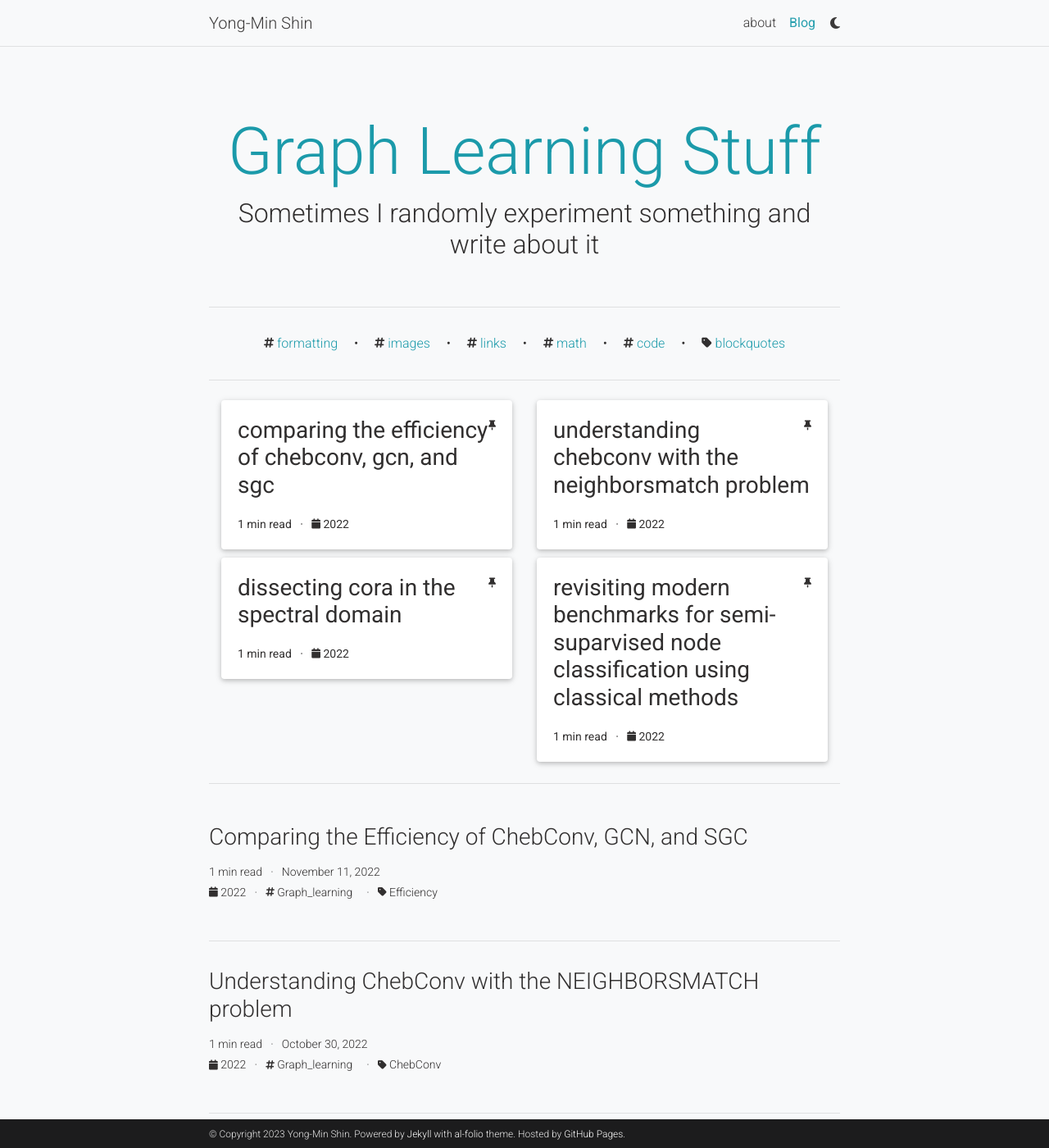
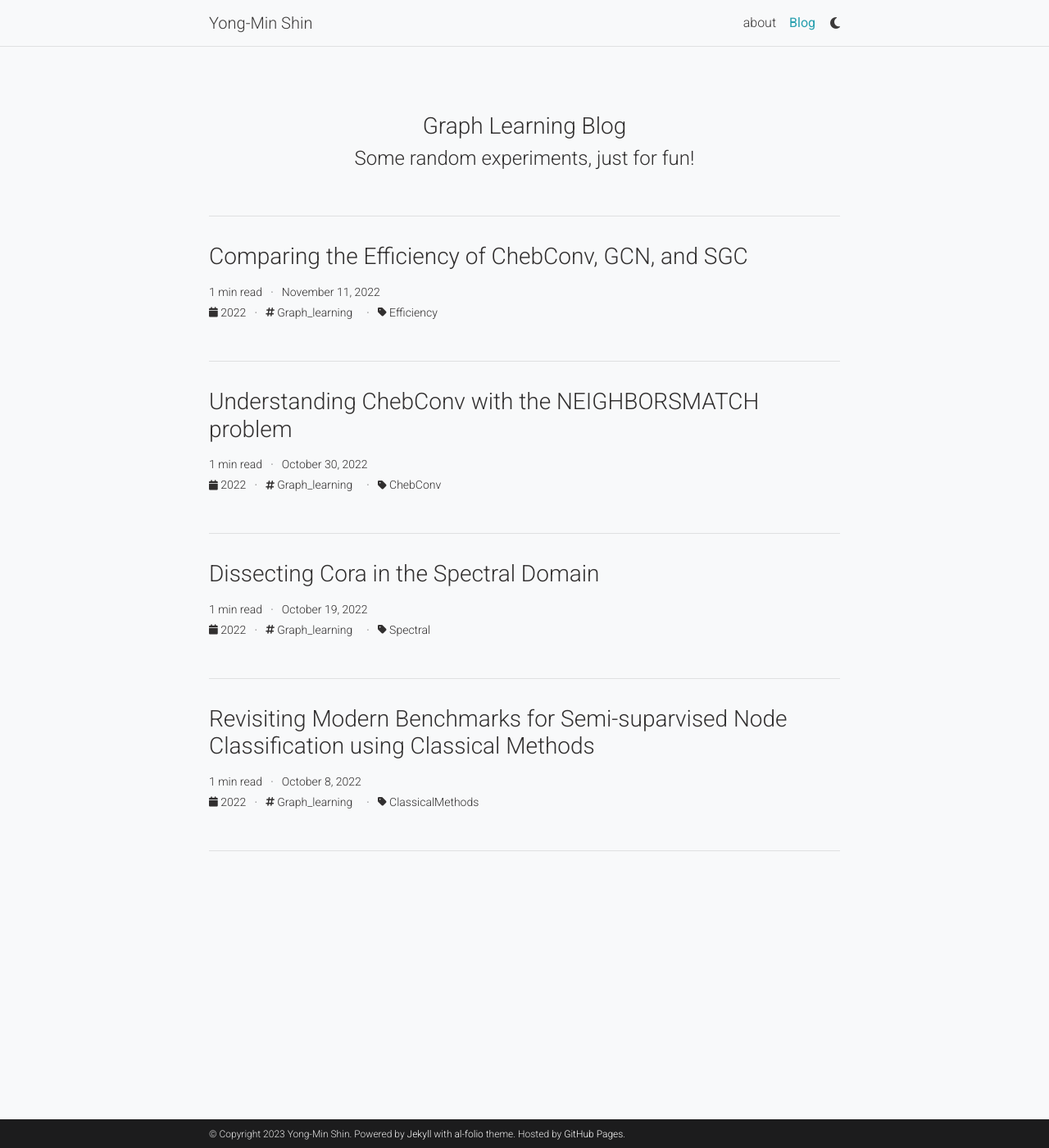
Before and after one commit to jordan7186/jordan7186.github.io, a Jekyll site: the page built from blog/index.html, in a window 1280 px wide and 1400 px high. Shown: the whole window at 82% size. Built offline with Jekyll 4.4.1, drawn with Linux system fonts in a browser that asks for light colours; the list of posts is cut into pages by our own code; comment, search, counter and statistics services are not loaded; a style sheet for code colours, icons or effects is not loaded.

Commit message:
clean up blog main

```diff
--- a/_config.yml
+++ b/_config.yml
@@ -119,9 +119,9 @@
 # Blog
 # -----------------------------------------------------------------------------
 
-blog_name: Graph Learning Stuff # blog_name will be displayed in your blog page
+blog_name: Graph Learning Blog # blog_name will be displayed in your blog page
 blog_nav_title: Blog # your blog must have a title for it to be displayed in the nav bar
-blog_description: Sometimes I randomly experiment something and write about it
+blog_description: Some random experiments, just for fun!
 permalink: /blog/:year/:title/
 
 # Pagination
--- a/blog/index.html
+++ b/blog/index.html
@@ -20,79 +20,12 @@
 
   {% if blog_name_size > 0 or blog_description_size > 0 %}
   <div class="header-bar">
-    <h1>{{ site.blog_name }}</h1>
-    <h2>{{ site.blog_description }}</h2>
+    <h3>{{ site.blog_name }}</h3>
+    <h4>{{ site.blog_description }}</h4>
   </div>
   {% endif %}
 
-  {% if site.display_tags or site.display_categories %}
-  <div class="tag-category-list">
-    <ul class="p-0 m-0">
-      {% for tag in site.display_tags %}
-        <li>
-          <i class="fa-solid fa-hashtag fa-sm"></i> <a href="{{ tag | slugify | prepend: '/blog/tag/' | relative_url }}">{{ tag }}</a>
-        </li>
-        {% unless forloop.last %}
-          <p>&bull;</p>
-        {% endunless %}
-      {% endfor %}
-      {% if site.display_categories.size > 0 and site.display_tags.size > 0 %}
-        <p>&bull;</p>
-      {% endif %}
-      {% for category in site.display_categories %}
-        <li>
-          <i class="fa-solid fa-tag fa-sm"></i> <a href="{{ category | slugify | prepend: '/blog/category/' | relative_url }}">{{ category }}</a>
-        </li>
-        {% unless forloop.last %}
-          <p>&bull;</p>
-        {% endunless %}
-      {% endfor %}
-    </ul>
-  </div>
-  {% endif %}
 
-  {% assign featured_posts = site.posts | where: "featured", "true" %}
-  {% if featured_posts.size > 0 %}
-    <br>
-    <div class="container featured-posts">
-      {% assign is_even = featured_posts.size | modulo: 2 %}
-      <div class="row row-cols-{% if featured_posts.size <= 2 or is_even == 0 %}2{% else %}3{% endif %}">
-      {% for post in featured_posts %}
-        <div class="card-item col">
-          <a href="{{ post.url | relative_url }}">
-            <div class="card hoverable">
-              <div class="row g-0">
-                <div class="col-md-12">
-                  <div class="card-body">
-                    <div class="float-right">
-                      <i class="fa-solid fa-thumbtack fa-xs"></i>
-                    </div>
-                    <h3 class="card-title text-lowercase">{{ post.title }}</h3>
-                    <p class="card-text">{{ post.description }}</p>
-
-                    {% if post.external_source == blank %}
-                      {% assign read_time = post.content | number_of_words | divided_by: 180 | plus: 1 %}
-                    {% else %}
-                      {% assign read_time = post.feed_content | strip_html | number_of_words | divided_by: 180 | plus: 1 %}
-                    {% endif %}
-                    {% assign year = post.date | date: "%Y" %}
-
-                    <p class="post-meta">
-                      {{ read_time }} min read &nbsp; &middot; &nbsp;
-                      <a href="{{ year | prepend: '/blog/' | prepend: site.baseurl}}">
-                        <i class="fa-solid fa-calendar fa-sm"></i> {{ year }} </a>
-                    </p>
-                  </div>
-                </div>
-              </div>
-            </div>
-          </a>
-        </div>
-      {% endfor %}
-      </div>
-    </div>
-    <hr>
-  {% endif %}
 
   <ul class="post-list">
     {% for post in paginator.posts %}
```
